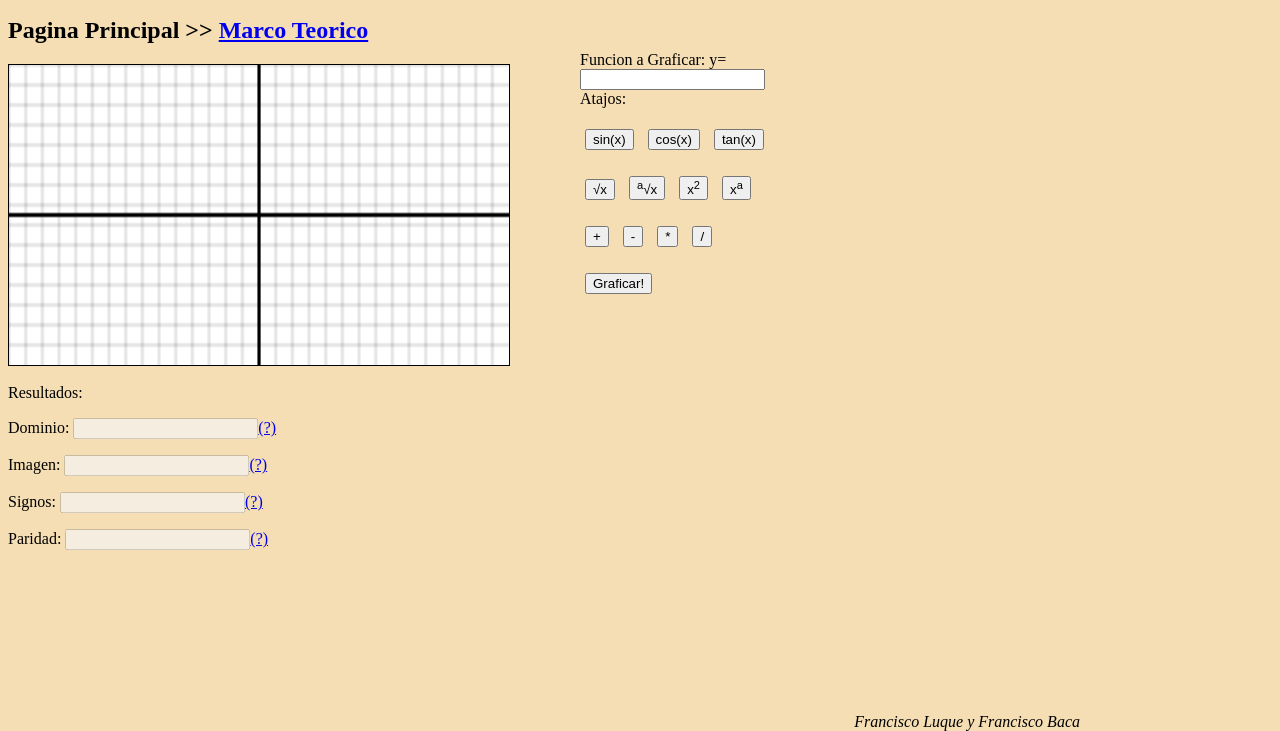
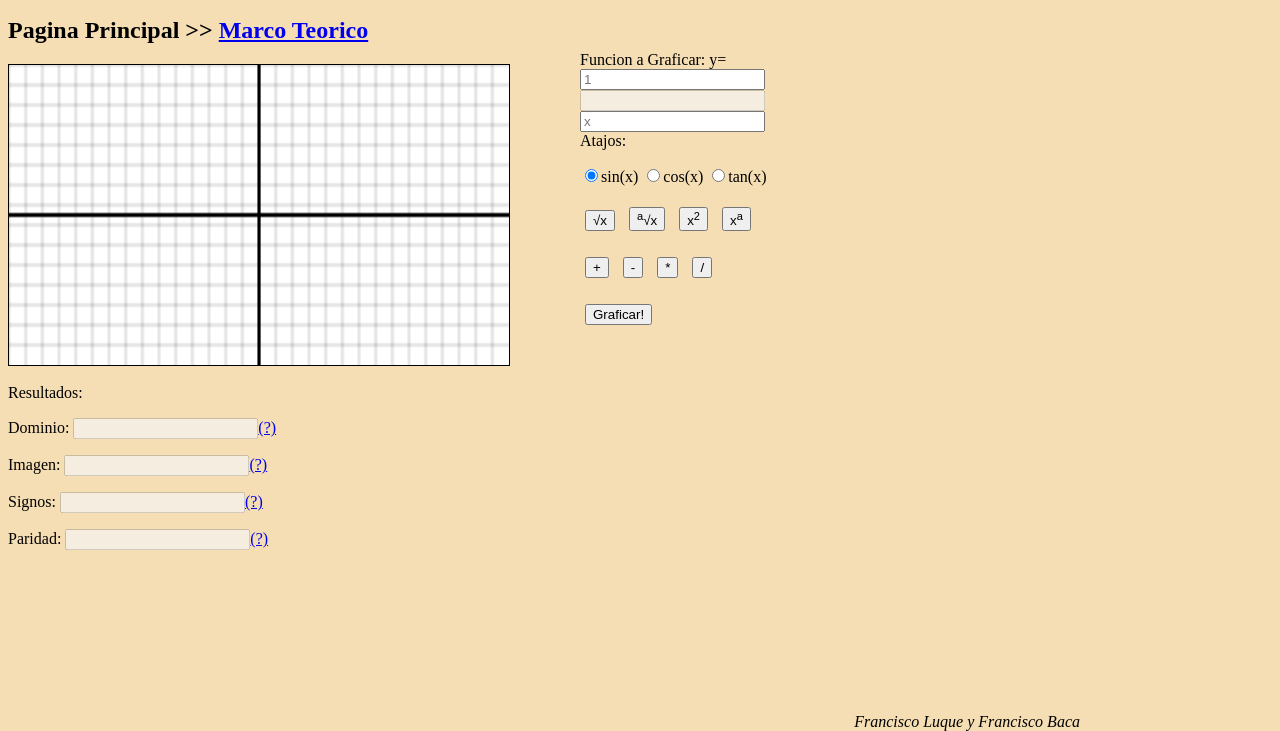
Before and after one commit to UCC-LabCompu2/proyectos2019-francisco-luque-y-francisco-baca, a plain HTML site: page index.html in a window 1280 px wide. Shown: the part 69-800 px from the top of the page. Drawn offline with Linux system fonts and the light colour scheme.

Commit message:
correcciones en el js

```diff
--- a/funciones.js
+++ b/funciones.js
@@ -37,6 +37,12 @@ function crearGrilla(){
     ctx.closePath();
 }
 
+function graficarFuncion()
+{
+    var canvas = document.getElementById("grafico");
+    var ctx = canvas.getContext("2d");
+
+}
 function getSeleccion(id_elem)
 {
 
@@ -52,3 +58,28 @@ function getSeleccion(id_elem)
 function interpretOp(){
 
 }
+
+function updateVal() {
+    var el = document.getElementById("formulario").elements;
+    var radios = el.trigF;
+    var cons=el.tipoFuncion;
+    if (radios.value === "seno") {
+        {
+            cons.value = "sin";
+            console.log("llegue!");
+        }
+
+    } else if (radios.value === "coseno") {
+        {
+            cons.value = "cos";
+            console.log("llegue!");
+        }
+
+    } else if (radios.value === "tangente") {
+        {
+            cons.value = "tan";
+            console.log("llegue!");
+        }
+    }
+
+}
--- a/index.css
+++ b/index.css
@@ -46,3 +46,7 @@ button{
      bottom:0px;
      right: 200px;
  }
+
+ .inputfunc{
+
+ }
--- a/index.html
+++ b/index.html
@@ -4,7 +4,7 @@
 
     <meta charset="UTF-8">
     <title>Graficadora Trigonometrica</title>
-    <link  rel="stylesheet" href="index.css" type="text/css">
+    <link rel="stylesheet" href="index.css" type="text/css">
     <script type="text/javascript" src="funciones.js"></script>
 </head>
 <body onload="crearGrilla()">
@@ -17,21 +17,25 @@
     <canvas id="grafico" class="grafico"></canvas>
 </div>
 <div id="inputs" class="absolute2">
-        <div>
+    <form id="formulario">
+        <div class="inputfunc">
             Funcion a Graficar: y=
-            <input type="text" name="funcion">
+            <input type="number" name="funcion" placeholder="1"><input type="textbox" name="tipoFuncion" disabled><input
+                type="text" name="argX" placeholder="x">
         </div>
         <div>
             Atajos:<p>
-            <button type="button" id="seno">sin(x)</button>
-            <button type="button" id="coseno">cos(x)</button>
-            <button type="button" id="tangente">tan(x)</button>
-            </p><p>
+            <input type="radio" name="trigF" value="seno" checked onchange="updateVal()">sin(x)</input>
+            <input type="radio" name="trigF" value="coseno" onchange="updateVal()">cos(x)</input>
+            <input type="radio" name="trigF" value="tangente" onchange="updateVal()">tan(x)</input>
+        </p>
+            <p>
                 <button type="button" id="raizC">√x</button>
                 <button type="button" id="raizA"><sup>a</sup>√x</button>
                 <button type="button" id="cuadrado">x<sup>2</sup></button>
                 <button type="button" id="xA">x<sup>a</sup></button>
-            </p><p>
+            </p>
+            <p>
                 <button type="button" id="mas">+</button>
                 <button type="button" id="menos">-</button>
                 <button type="button" id="por">*</button>
@@ -42,6 +46,7 @@
         <p>
             <button type="button" id="graficar">Graficar!</button>
         </p>
+    </form>
 </div>
 <div id="resultados">
     Resultados:
```
Lines whose indentation alone changed are shown as unchanged.
